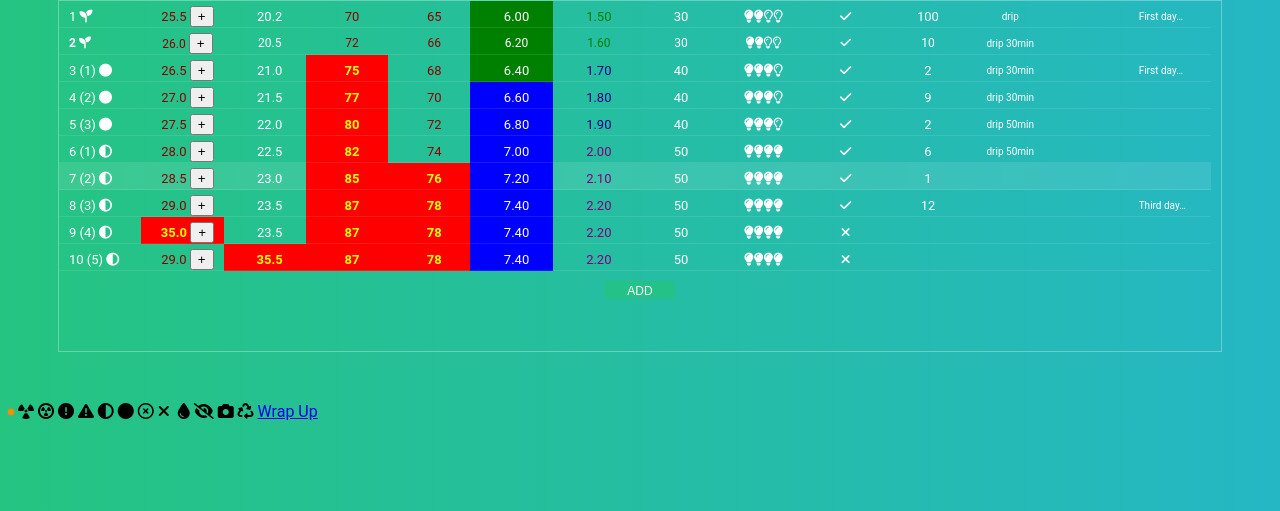
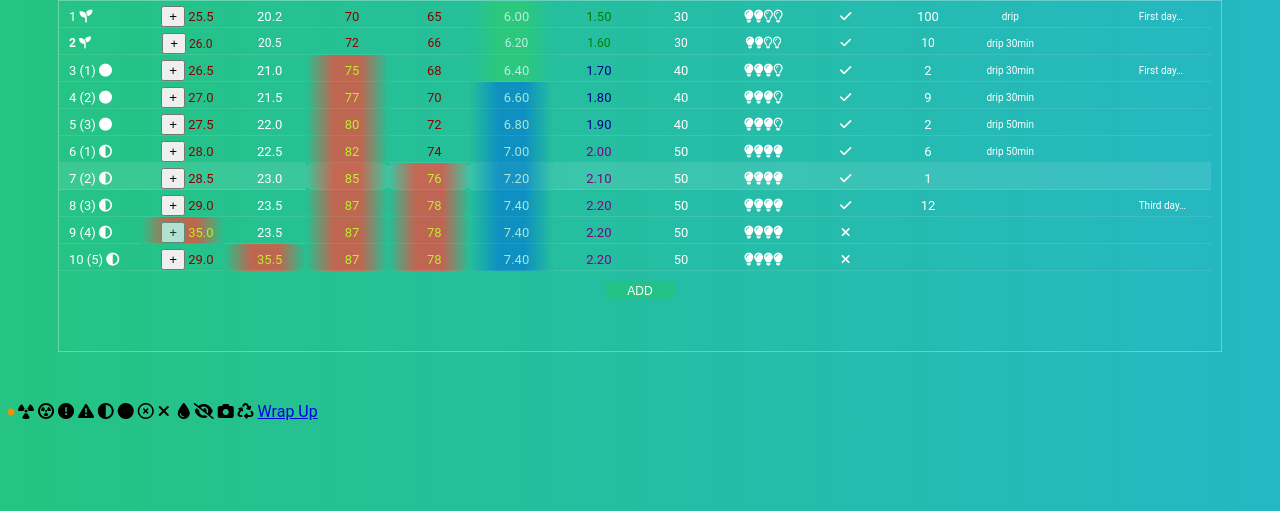
Before and after one commit to co01l3r/grow_log, a Django app: page /record/00000000-0000-0000-0000-000000000002/ in a window 1280 px wide. Shown: the part 269-780 px from the top of the page. Run offline with Django 4.2, Linux system fonts and the light colour scheme; data comes from the database, SQL or seed files in the repository; both versions use the stored data as it was after the commit; some libraries are stand-ins or nearby versions.

Commit message:
table styling update

```diff
--- a/records/templates/records/record.html
+++ b/records/templates/records/record.html
@@ -111,7 +111,7 @@
                     {% elif log.phase == "bloom" %}
                     <i class="fa-solid fa-circle-half-stroke"></i>
                     {% endif %}
-                    <div class="online-icon"></div>
+                    <div class="online-icon"> </div>
                 </td>
                 {% else %}
                 <td style="text-align: left;">
@@ -154,8 +154,8 @@
                         {% endif %}
                     {% endif %}
                 ">
+                    <button onclick="incrementValue({{ log.id }}, {{ cycle.pk }})">+</button>
                     <span id="temperature{{ log.id }}">{{ log.temperature_day|default_if_none:''|floatformat:1 }}</span>
-                    <button onclick="incrementValue({{ log.id }}, {{ cycle.pk }})">+</button>
                     <!--display 'temperature_night' in color based on value-->
                 <td class="
                     {% if log.temperature_night is not none %}
--- a/static/styles/app.css
+++ b/static/styles/app.css
@@ -8,7 +8,7 @@
 
 .card {
     border-radius: 0;
-  box-shadow: 0 0 20px rgba(0,0,0,0.2);
+    box-shadow: 0 0 20px rgba(0, 0, 0, 0.2);
 }
 
 .card-header h2 {
@@ -125,6 +125,7 @@ margin-left: 5px;
     .form__field--small select {
         width: 100%;
     }
+
     .btn {
         width: 100%;
     }
@@ -132,7 +133,7 @@ margin-left: 5px;
 
 .btn:hover {
     background-color: #208c6e;
-  box-shadow: 0px 0px 10px rgba(0,0,0,0.3);
+    box-shadow: 0px 0px 10px rgba(0, 0, 0, 0.3);
 }
 
 /* records */
@@ -157,10 +158,10 @@ margin-left: 5px;
 
 .records-container li {
     padding: 10px;
-  border-bottom: solid 1px rgba(255,255,255,0.1);
+    border-bottom: solid 1px rgba(255, 255, 255, 0.1);
     color: #fff;
     font-size: 16px;
-  text-shadow: 1px 1px 1px rgba(0,0,0,0.5);
+    text-shadow: 1px 1px 1px rgba(0, 0, 0, 0.5);
 }
 
 .records-container li:last-child {
@@ -168,7 +169,7 @@ margin-left: 5px;
 }
 
 .records-container li:hover {
-  background-color: rgba(255,255,255,0.1);
+    background-color: rgba(255, 255, 255, 0.1);
 }
 
 .records-container .btn {
@@ -190,7 +191,7 @@ margin-left: 5px;
 
 .records-container .btn:hover {
     background-color: #208c6e;
-  box-shadow: 0px 0px 10px rgba(0,0,0,0.3);
+    box-shadow: 0px 0px 10px rgba(0, 0, 0, 0.3);
 }
 
 /* table */
@@ -429,7 +430,7 @@ cursor: pointer;
 
 .recipe-preview button:hover {
     background-color: #208c6e;
-box-shadow: 0px 0px 10px rgba(0,0,0,0.3);
+    box-shadow: 0px 0px 10px rgba(0, 0, 0, 0.3);
 }
 
 .recipe-btn {
@@ -469,7 +470,7 @@ border-radius: 10px;
     font-size: 18px;
     color: #fff;
     text-align: center;
-text-shadow: 1px 1px 1px rgba(0,0,0,0.5);
+    text-shadow: 1px 1px 1px rgba(0, 0, 0, 0.5);
     list-style-type: none;
     width: 80%;
     max-width: 500px;
@@ -505,6 +506,7 @@ text-decoration: underline;
     text-decoration: none;
     color: black;
 }
+
 .small-text {
     font-size: 2px;
 }
@@ -575,32 +577,46 @@ text-decoration: underline;
 
 /* colors for ph ranges */
 .ph-color-red {
-  background-color: red;
+    background: linear-gradient(to left, transparent, #FF4136, #FF4136, transparent);
+    opacity: 0.7;
+    border-radius: 5%;
 }
 
 .ph-color-orange {
-  background-color: orange;
+    background: linear-gradient(to left, transparent, #ff9800, #ff9800, transparent);
+    opacity: 0.6;
+    border-radius: 5%;
 }
 
 .ph-color-yellow {
-  background-color: yellow;
+    background: linear-gradient(to left, transparent, #ffff00, #ffff00, transparent);
+    opacity: 0.6;
     color: black;
+    border-radius: 5%;
 }
 
 .ph-color-green {
-  background-color: green;
+    background: linear-gradient(to left, transparent, #2ecc71, #2ecc71, transparent);
+    opacity: 0.7;
+    border-radius: 5%;
 }
 
 .ph-color-blue {
-  background-color: blue;
+    background: linear-gradient(to left, transparent, #0074D9, #0074D9, transparent);
+    opacity: 0.6;
+    border-radius: 5%;
 }
 
 .ph-color-indigo {
-  background-color: indigo;
+    background: linear-gradient(to left, transparent, #6610f2, #6610f2, transparent);
+    opacity: 0.6;
+    border-radius: 5%;
 }
 
 .ph-color-violet {
-  background-color: violet;
+    background: linear-gradient(to left, transparent, #6f42c1, #6f42c1, transparent);
+    opacity: 0.6;
+    border-radius: 5%;
 }
 
 /* colors for ec ranges */
@@ -613,7 +629,7 @@ text-decoration: underline;
 }
 
 .ec-mid-high {
-  color: blue;
+    color: seagreen;
 }
 
 .ec-high {
@@ -641,11 +657,13 @@ text-decoration: underline;
 }
 
 .temp-danger {
-  background-color: red;
+    background: linear-gradient(to left, transparent, #FF4136, #FF4136, transparent);
     color: yellow;
-  font-weight: bold;
+    opacity: 0.7;
+    border-radius: 20%;
 }
 
+/* Colors for humidity ranges */
 .hum-low {
     color: lightblue;
 }
@@ -655,18 +673,20 @@ text-decoration: underline;
 }
 
 .hum-danger {
-  background-color: red;
+    background: linear-gradient(to left, transparent, #FF4136, #FF4136, transparent);
     color: yellow;
-  font-weight: bold;
+    opacity: 0.7;
+    border-radius: 15%;
 }
 
 @import url(https://fonts.googleapis.com/css?family=Roboto:400,500,300,700);
-body{
+body {
     background: -webkit-linear-gradient(left, #25c481, #25b7c4);
     background: linear-gradient(to right, #25c481, #25b7c4);
     font-family: 'Roboto', sans-serif;
 }
-section{
+
+section {
     margin: 50px;
 }
 
@@ -675,9 +695,11 @@ section{
 ::-webkit-scrollbar {
     width: 6px;
 }
+
 ::-webkit-scrollbar-track {
-    -webkit-box-shadow: inset 0 0 6px rgba(0,0,0,0.3);
+    -webkit-box-shadow: inset 0 0 6px rgba(0, 0, 0, 0.3);
 }
+
 ::-webkit-scrollbar-thumb {
-    -webkit-box-shadow: inset 0 0 6px rgba(0,0,0,0.3);
+    -webkit-box-shadow: inset 0 0 6px rgba(0, 0, 0, 0.3);
 }
```
Also changed, not shown: db.sqlite3. Lines whose indentation alone changed are shown as unchanged.
